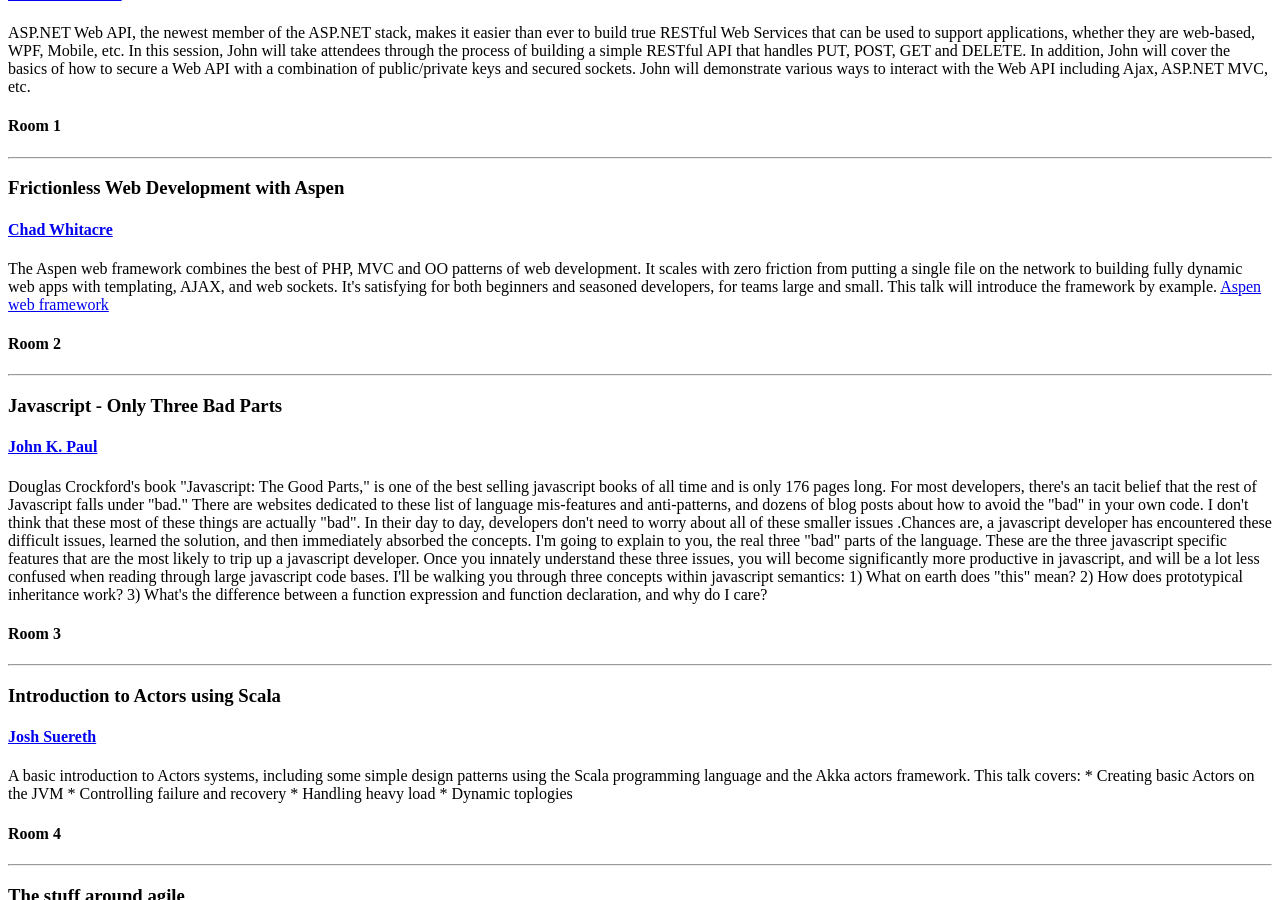
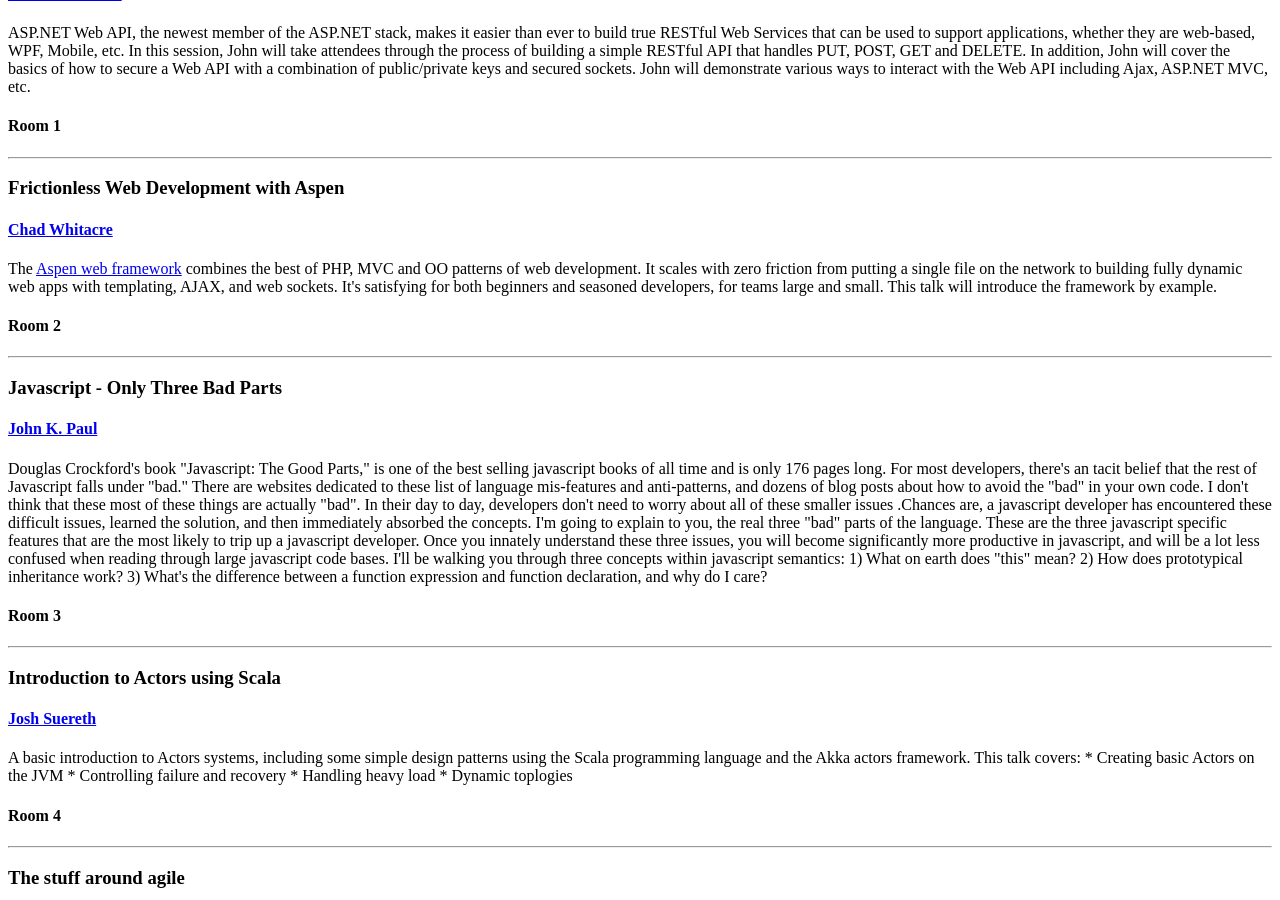
Before and after one commit to PghTechFest/pghtechfest.github.com, a Jekyll site: the page built from Sessions.md, in a window 1280 px wide and 900 px high, scrolled down 6917 px. Built offline with Jekyll 4.4.1, drawn with Linux system fonts in a browser that asks for light colours; some web fonts are replaced.

```diff
--- a/Sessions.md
+++ b/Sessions.md
@@ -195,7 +195,7 @@
 <hr/>
 <h3 >Frictionless Web Development with Aspen</h3>
 <h4 ><a href="Speakers.html#chadwhitacre">Chad Whitacre</a></h4>
-<p >The Aspen web framework combines the best of PHP, MVC and OO patterns of web development. It scales with zero friction from putting a single file on the network to building fully dynamic web apps with templating, AJAX, and web sockets. It's satisfying for both beginners and seasoned developers, for teams large and small. This talk will introduce the framework by example. <a href="http://aspen.io/">Aspen web framework</a></p>
+<p >The <a href="http://aspen.io/">Aspen web framework</a> combines the best of PHP, MVC and OO patterns of web development. It scales with zero friction from putting a single file on the network to building fully dynamic web apps with templating, AJAX, and web sockets. It's satisfying for both beginners and seasoned developers, for teams large and small. This talk will introduce the framework by example.</p>
 <h4 >Room 2</h4>
 <hr/>
 <h3 >Javascript - Only Three Bad Parts</h3>
```
